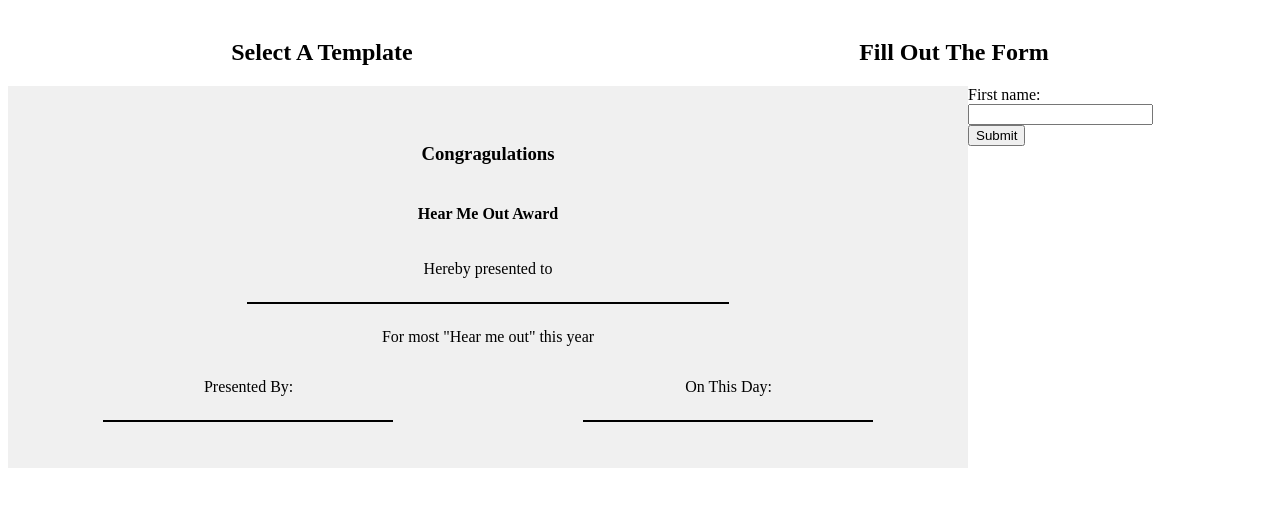
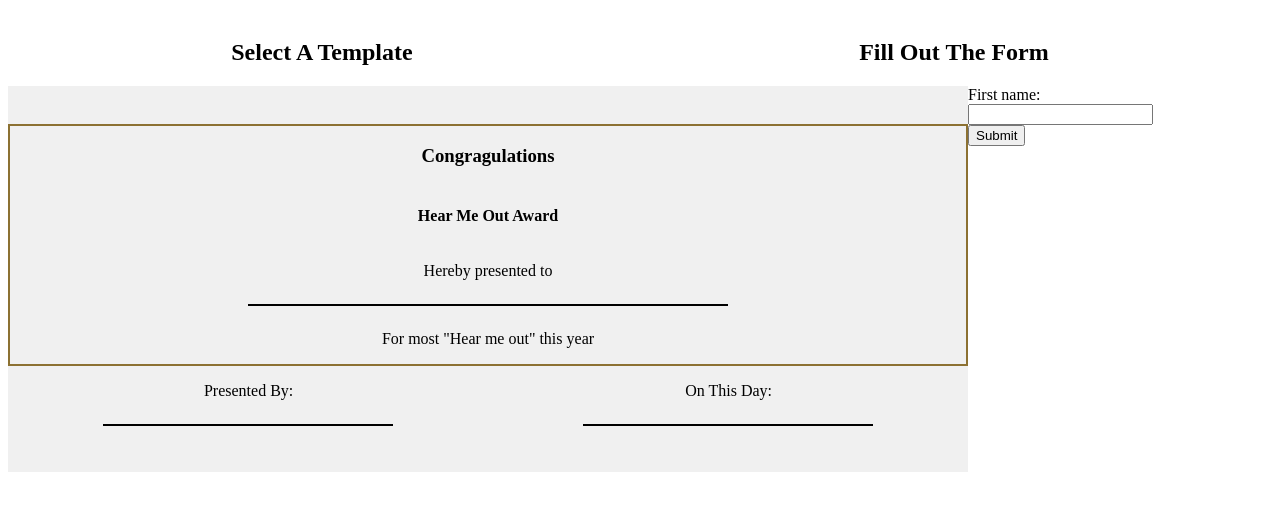
Before and after one commit to 3elinda/js-certified-memes, a plain HTML site: page index.html in a window 1280 px wide. Shown: the part 61-572 px from the top of the page. Drawn offline with Linux system fonts and the light colour scheme; a web font is replaced by a local one.

Commit message:
js-certified-memes

```diff
--- a/styles.css
+++ b/styles.css
@@ -1,5 +1,8 @@
 :root {
   --color-background: #f0f0f0;
+  --color-gold: #8C7132;
+  --color-burgundy: #620000;
+  --color-blue: #2B498F;
 }
 
 @font-face {
@@ -30,7 +33,7 @@ h4 {
 }
 
 .certificate p {
-  /* font-family: Libre Bodoni; */
+  font-family: Libre Bodoni;
 }
 
 .container-h2 {
@@ -64,7 +67,7 @@ main {
   flex-direction: column;
   align-items: center;
   margin-top: 4%;
-  /* border: 2px solid red; */
+  border: 2px solid var(--color-gold);
 }
 
 .cert-section1 hr {
```
Also changed, not shown: images/ribbon-blue-gold.png (added), images/ribon-gold.png (added), images/vector-art-1.png (added), images/vector-art-blue.png (added).
